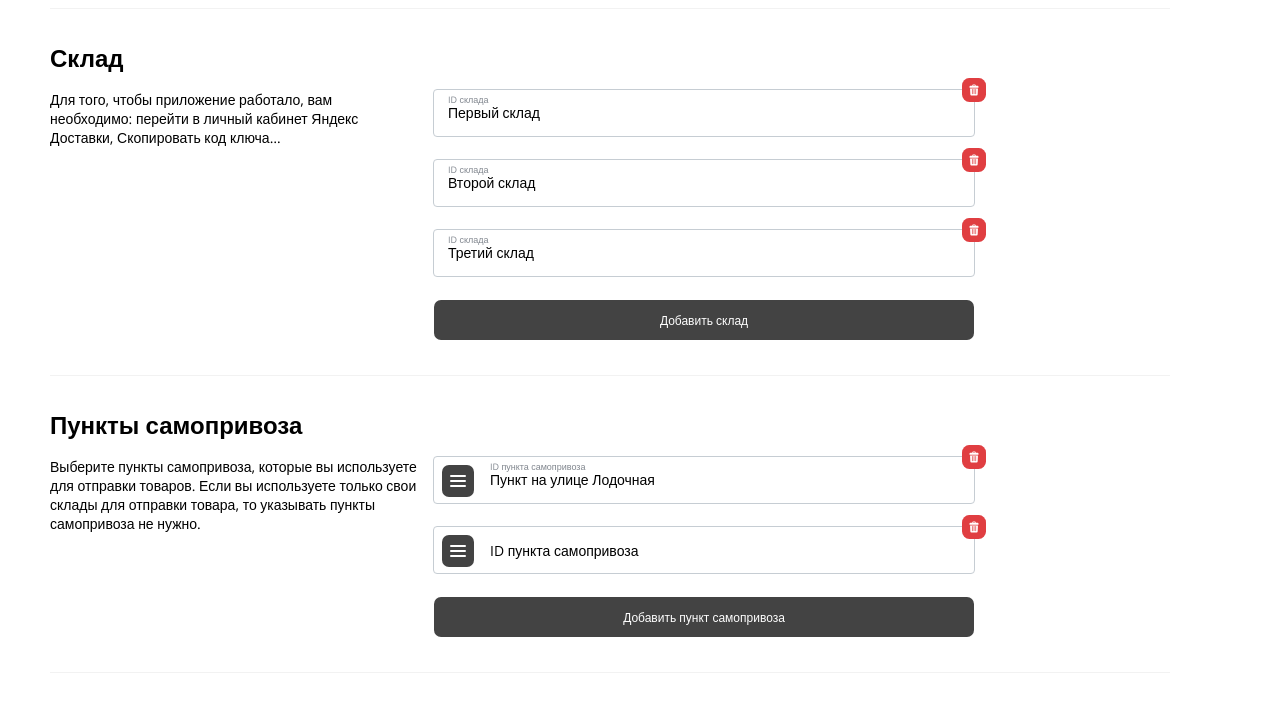
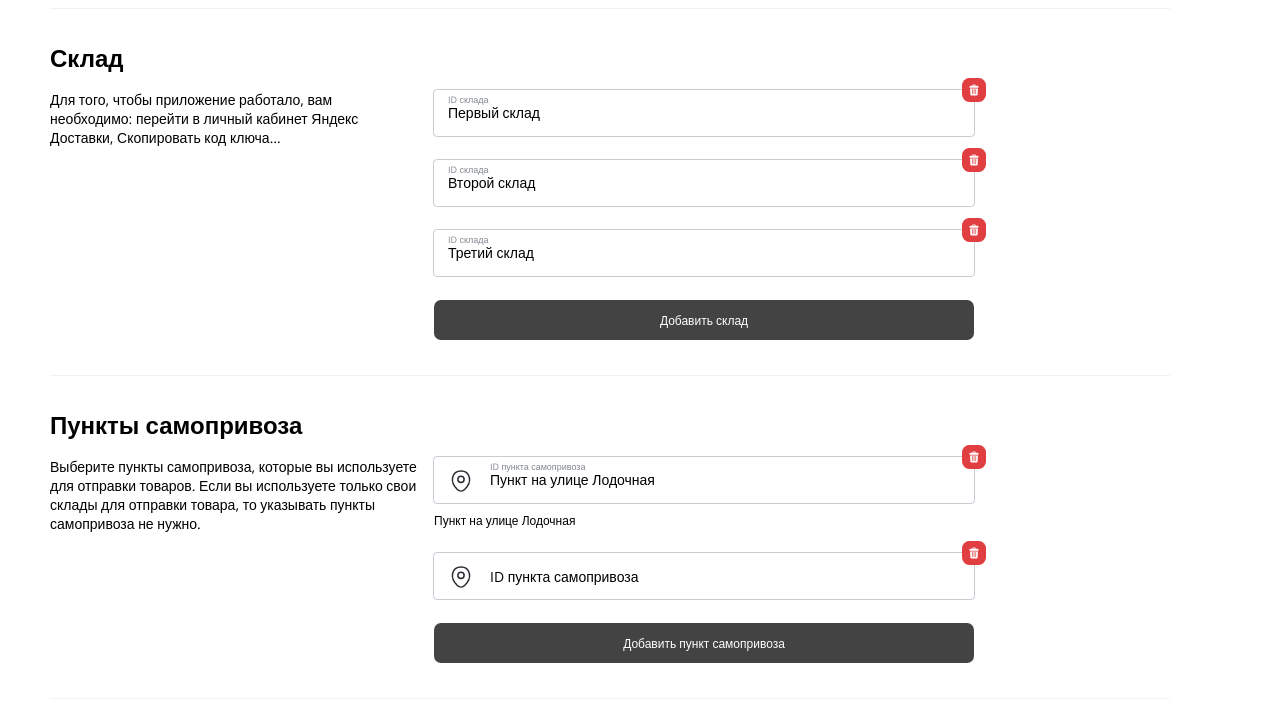
Before and after one commit to djembuka/tp-yandex-delivery-bitrix24-widget, a plain HTML site: page settings/index.html in a window 1280 px wide. Shown: the part 399-1101 px from the top of the page. Drawn offline with nearby package versions, Linux system fonts and the light colour scheme.

Commit message:
Map icon for storage inputs

```diff
--- a/settings/index.html
+++ b/settings/index.html
@@ -215,44 +215,17 @@
                 >
                   <div class="twpx-ydw-settings-form-wrapper">
                     <div
-                      class="twpx-ydw-settings-form-control twpx-ydw-settings-form-control--active"
+                      class="twpx-ydw-settings-form-control twpx-ydw-settings-form-control--storage twpx-ydw-settings-form-control--active"
                     >
-                      <div class="twpx-ydw-settings-btn-list">
-                        <svg
-                          xmlns="http://www.w3.org/2000/svg"
-                          width="32"
-                          height="32"
-                          viewBox="0 0 32 32"
-                        >
-                          <rect width="32" height="32" rx="7" fill="#434343" />
-                          <g>
-                            <line
-                              x2="14"
-                              transform="translate(9 11)"
-                              fill="none"
-                              stroke="#fff"
-                              stroke-linecap="round"
-                              stroke-width="2"
-                            />
-                            <line
-                              x2="14"
-                              transform="translate(9 16)"
-                              fill="none"
-                              stroke="#fff"
-                              stroke-linecap="round"
-                              stroke-width="2"
-                            />
-                            <line
-                              x2="14"
-                              transform="translate(9 21)"
-                              fill="none"
-                              stroke="#fff"
-                              stroke-linecap="round"
-                              stroke-width="2"
-                            />
-                          </g>
-                        </svg>
-                      </div>
+                    <div class="twpx-ydw-settings-btn-list">
+                      <svg xmlns="http://www.w3.org/2000/svg" width="24" height="24" viewBox="0 0 24 24">
+                        <g transform="translate(-428 -188)">
+                          <path d="M6.24,3.12A3.12,3.12,0,1,1,3.12,0,3.12,3.12,0,0,1,6.24,3.12Z" transform="translate(436.88 195.19)" fill="none" stroke="#292d32" stroke-width="1.5"/>
+                          <path d="M.243,6.49c1.97-8.66,14.8-8.65,16.76.01,1.15,5.08-2.01,9.38-4.78,12.04a5.193,5.193,0,0,1-7.21,0C2.253,15.88-.907,11.57.243,6.49Z" transform="translate(431.377 190)" fill="none" stroke="#292d32" stroke-width="1.5"/>
+                          <path d="M0,0H24V24H0Z" transform="translate(452 212) rotate(180)" fill="none" opacity="0"/>
+                        </g>
+                      </svg>
+                    </div>
                       <div class="twpx-ydw-settings-btn-remove">
                         <svg
                           xmlns="http://www.w3.org/2000/svg"
@@ -282,47 +255,21 @@
                       <div class="twpx-ydw-settings-label">
                         ID пункта самопривоза
                       </div>
-                      <input type="text" class="twpx-ydw-settings-input" value="Пункт на улице Лодочная" disabled="disabled">
+                      <input type="text" class="twpx-ydw-settings-input" value="Пункт на улице Лодочная">
                       <input
                         type="hidden"
                         name="PSP_ID[]"
                         value='{"id":"07352120-707c-462a-9c83-7048daabb1c8","title":"Пункт выдачи заказов Яндекс Маркета","coords":"58.034428,38.847079","location":"Рыбинск"}'
                       />
+                      <div class="twpx-ydw-settings-form-control-text" style="display: block;">Пункт на улице Лодочная</div>
                     </div>
-                    <div class="twpx-ydw-settings-form-control">
+                    <div class="twpx-ydw-settings-form-control twpx-ydw-settings-form-control--storage">
                       <div class="twpx-ydw-settings-btn-list">
-                        <svg
-                          xmlns="http://www.w3.org/2000/svg"
-                          width="32"
-                          height="32"
-                          viewBox="0 0 32 32"
-                        >
-                          <rect width="32" height="32" rx="7" fill="#434343" />
-                          <g>
-                            <line
-                              x2="14"
-                              transform="translate(9 11)"
-                              fill="none"
-                              stroke="#fff"
-                              stroke-linecap="round"
-                              stroke-width="2"
-                            />
-                            <line
-                              x2="14"
-                              transform="translate(9 16)"
-                              fill="none"
-                              stroke="#fff"
-                              stroke-linecap="round"
-                              stroke-width="2"
-                            />
-                            <line
-                              x2="14"
-                              transform="translate(9 21)"
-                              fill="none"
-                              stroke="#fff"
-                              stroke-linecap="round"
-                              stroke-width="2"
-                            />
+                        <svg xmlns="http://www.w3.org/2000/svg" width="24" height="24" viewBox="0 0 24 24">
+                          <g transform="translate(-428 -188)">
+                            <path d="M6.24,3.12A3.12,3.12,0,1,1,3.12,0,3.12,3.12,0,0,1,6.24,3.12Z" transform="translate(436.88 195.19)" fill="none" stroke="#292d32" stroke-width="1.5"/>
+                            <path d="M.243,6.49c1.97-8.66,14.8-8.65,16.76.01,1.15,5.08-2.01,9.38-4.78,12.04a5.193,5.193,0,0,1-7.21,0C2.253,15.88-.907,11.57.243,6.49Z" transform="translate(431.377 190)" fill="none" stroke="#292d32" stroke-width="1.5"/>
+                            <path d="M0,0H24V24H0Z" transform="translate(452 212) rotate(180)" fill="none" opacity="0"/>
                           </g>
                         </svg>
                       </div>
@@ -354,8 +301,9 @@
                       <div class="twpx-ydw-settings-label">
                         ID пункта самопривоза
                       </div>
-                      <input type="text" value="" class="twpx-ydw-settings-input" disabled="disabled"></input>
+                      <input type="text" value="" class="twpx-ydw-settings-input"></input>
                       <input type="hidden" name="PSP_ID[]" value="" />
+                      <div class="twpx-ydw-settings-form-control-text"></div>
                     </div>
                     <div class="twpx-ydw-settings-add-button">
                       Добавить пункт самопривоза
--- a/settings/script.js
+++ b/settings/script.js
@@ -183,6 +183,9 @@ window.addEventListener('DOMContentLoaded', () => {
               '.twpx-ydw-settings-input'
             );
             const newHidden = newBlock.querySelector('input[type="hidden"]');
+            const newText = newBlock.querySelector(
+              '.twpx-ydw-settings-form-control-text'
+            );
 
             newBlock.classList.remove('twpx-ydw-settings-form-control--active');
             newBlock.classList.remove(
@@ -193,6 +196,10 @@ window.addEventListener('DOMContentLoaded', () => {
               : (newControl.textContent = '');
             if (newHidden) {
               newHidden.value = '';
+            }
+            if (newText) {
+              newText.textContent = '';
+              newText.style.display = 'none';
             }
 
             addButton.before(newBlock);
@@ -345,9 +352,11 @@ window.addEventListener('DOMContentLoaded', () => {
       }
 
       //list
-      const listButton = block.querySelector('.twpx-ydw-settings-btn-list');
+      const listButton = block.querySelector(
+        '.twpx-ydw-settings-form-control--storage .twpx-ydw-settings-input'
+      );
 
-      if (listButton) {
+      if (block.querySelector('.twpx-ydw-settings-btn-list')) {
         listButton.addEventListener('click', (e) => {
           e.preventDefault();
 
@@ -396,7 +405,6 @@ window.addEventListener('DOMContentLoaded', () => {
       if (clearButton) {
         clearButton.addEventListener('click', (e) => {
           e.preventDefault();
-          console.log('fff');
 
           if (control.value) {
             control.value = '';
@@ -409,6 +417,14 @@ window.addEventListener('DOMContentLoaded', () => {
           );
           if (hidden) {
             hidden.value = '';
+          }
+
+          const textDiv = control.parentNode.querySelector(
+            '.twpx-ydw-settings-form-control-text'
+          );
+          if (textDiv) {
+            textDiv.style.display = 'none';
+            textDiv.textContent = '';
           }
 
           const div = control.parentNode.querySelector(
@@ -656,8 +672,18 @@ window.addEventListener('DOMContentLoaded', () => {
         const activeHiddenInput = activeInput.parentNode.querySelector(
           'input[type="hidden"]'
         );
-        setInputValue(activeInput, `${e.detail.title} (${e.detail.address})`);
+        const value = `${e.detail.title} (${e.detail.address})`;
+        setInputValue(activeInput, value);
         activeHiddenInput.value = JSON.stringify(e.detail);
+
+        //text
+        const textDiv = activeInput.parentNode.querySelector(
+          '.twpx-ydw-settings-form-control-text'
+        );
+        if (textDiv) {
+          textDiv.style.display = 'block';
+          textDiv.textContent = value;
+        }
 
         autosave(terminalFormBlock.closest('form'));
 
--- a/settings/style.css
+++ b/settings/style.css
@@ -133,16 +133,35 @@ body.twpx-ydw-settings--no-scroll {
 }
 .twpx-ydw-settings-btn-list {
   position: absolute;
-  top: 8px;
-  left: 8px;
-  width: 32px;
-  height: 32px;
+  top: 12px;
+  left: 15px;
+  width: 24px;
+  height: 24px;
   display: flex;
   justify-content: center;
   align-items: center;
   cursor: pointer;
+  pointer-events: none;
   z-index: 10;
 }
+.twpx-ydw-settings-btn-list
+  + .twpx-ydw-settings-label
+  + .twpx-ydw-settings-input {
+  padding-left: 54px;
+  background-color: #fff;
+}
+.twpx-ydw-settings-btn-list + .twpx-ydw-settings-label {
+  left: 54px;
+}
+.twpx-ydw-settings-form-control--storage .twpx-ydw-settings-input {
+  cursor: pointer;
+}
+.twpx-ydw-settings-form-control-text {
+  display: none;
+  font-size: 12px;
+  margin-top: 9px;
+}
+
 .twpx-ydw-settings-form-control .twpx-ydw-settings-btn-remove {
   display: none;
 }
@@ -155,16 +174,13 @@ body.twpx-ydw-settings--no-scroll {
   width: 16px;
   height: 16px;
   position: absolute;
-  top: calc(50% - 8px);
+  top: 15px;
   right: 16px;
   cursor: pointer;
   -webkit-transition: opacity 0.3s ease;
   transition: opacity 0.3s ease;
   opacity: 0;
   z-index: 10;
-}
-.twpx-ydw-settings-btn-clear:hover {
-  opacity: 0.7;
 }
 .twpx-ydw-settings-btn-clear:before {
   content: '';
@@ -191,8 +207,13 @@ body.twpx-ydw-settings--no-scroll {
 .twpx-ydw-settings-form-group--multiple .twpx-ydw-settings-btn-clear {
   display: none;
 }
-.twpx-ydw-settings-form-control:hover .twpx-ydw-settings-btn-clear {
+.twpx-ydw-settings-form-control.twpx-ydw-settings-form-control--active:hover
+  .twpx-ydw-settings-btn-clear {
   opacity: 1;
+}
+.twpx-ydw-settings-form-control.twpx-ydw-settings-form-control--active
+  .twpx-ydw-settings-btn-clear:hover {
+  opacity: 0.7;
 }
 /*Input*/
 .twpx-ydw-settings-form-control {
```
Also changed, not shown: order/script.js (+14 -33 lines), order/style.css (+28 -21 lines).
